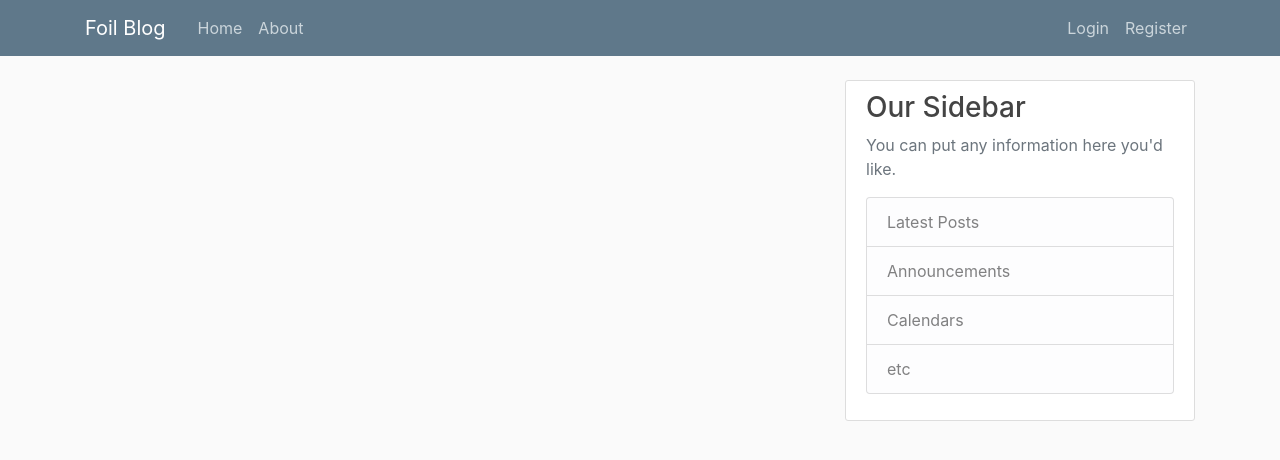
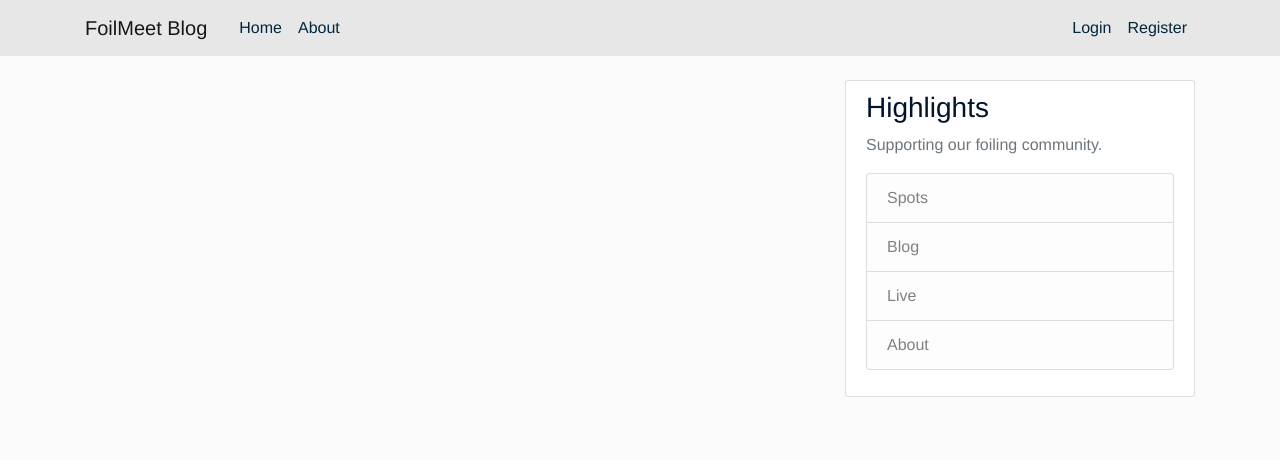
Before and after one commit to oposit/foilmeet, a Django app: page / in a window 1280 px wide. Shown: the top 460 px of the page. Run offline with Django 4.2, Linux system fonts and the light colour scheme; data that the repository does not hold is empty; some libraries are stand-ins or nearby versions.

Commit message:
Duplicate

```diff
--- a/foilmeet/blog/static/blog/main.css
+++ b/foilmeet/blog/static/blog/main.css
@@ -2,10 +2,15 @@ body {
     background: #fafafa;
     color: #333333;
     margin-top: 5rem;
+    font-family:"Helvetica Neue", Arial, sans-serif;
   }
 
   h1, h2, h3, h4, h5, h6 {
-    color: #444444;
+    color: #01142c;
+  }
+
+  a {
+    color: #000000;
   }
 
   ul {
@@ -13,15 +18,15 @@ body {
   }
 
   .bg-steel {
-    background-color: #5f788a;
+    background-color: #e7e7e7;
   }
 
   .site-header .navbar-nav .nav-link {
-    color: #cbd5db;
+    color: #01273d;
   }
 
   .site-header .navbar-nav .nav-link:hover {
-    color: #ffffff;
+    color: #000000;
   }
 
   .site-header .navbar-nav .nav-link.active {
@@ -41,7 +46,7 @@ body {
   }
 
   a.article-title:hover {
-    color: #428bca;
+    color: #111111;
     text-decoration: none;
   }
 
--- a/foilmeet/blog/templates/blog/base.html
+++ b/foilmeet/blog/templates/blog/base.html
@@ -13,16 +13,16 @@
     <link rel="stylesheet" type="text/css" href="{% static 'blog/main.css' %}">
 
     {% if title %}
-        <title>Foil Meet - {{ title }}</title>
+        <title>FoilMeet - {{ title }}</title>
     {% else %}
-        <title>Foil Meet</title>
+        <title>FoilMeet</title>
     {% endif %}
 </head>
 <body>
     <header class="site-header">
-      <nav class="navbar navbar-expand-md navbar-dark bg-steel fixed-top">
+      <nav class="navbar navbar-expand-md navbar-light bg-steel fixed-top">
         <div class="container">
-          <a class="navbar-brand mr-4" href="{% url 'blog-home' %}">Foil Blog</a>
+          <a class="navbar-brand  mr-4" href="{% url 'blog-home' %}">FoilMeet Blog</a>
           <button class="navbar-toggler" type="button" data-toggle="collapse" data-target="#navbarToggle" aria-controls="navbarToggle" aria-expanded="false" aria-label="Toggle navigation">
           <span class="navbar-toggler-icon"></span>
           </button>
@@ -60,13 +60,13 @@
         </div>
         <div class="col-md-4">
           <div class="content-section">
-            <h3>Our Sidebar</h3>
-            <p class='text-muted'>You can put any information here you'd like.
+            <h3>Highlights</h3>
+            <p class='text-muted'>Supporting our foiling community.
               <ul class="list-group">
-                <li class="list-group-item list-group-item-light">Latest Posts</li>
-                <li class="list-group-item list-group-item-light">Announcements</li>
-                <li class="list-group-item list-group-item-light">Calendars</li>
-                <li class="list-group-item list-group-item-light">etc</li>
+                <li class="list-group-item list-group-item-light">Spots</li>
+                <li class="list-group-item list-group-item-light">Blog</li>
+                <li class="list-group-item list-group-item-light">Live</li>
+                <li class="list-group-item list-group-item-light">About</li>
               </ul>
             </p>
           </div>
--- a/foilmeet/blog/templates/blog/home.html
+++ b/foilmeet/blog/templates/blog/home.html
@@ -17,21 +17,21 @@
     {% if is_paginated %}
 
       {% if page_obj.has_previous %}
-        <a class="btn btn-outline-info mb-4" href="?page=1">First</a>
-        <a class="btn btn-outline-info mb-4" href="?page={{ page_obj.previous_page_number }}">Previous</a>
+        <a class="btn btn-outline-dark mb-4" href="?page=1">First</a>
+        <a class="btn btn-outline-dark mb-4" href="?page={{ page_obj.previous_page_number }}">Previous</a>
       {% endif %}
 
       {% for num in page_obj.paginator.page_range %}
         {% if page_obj.number == num %}
-          <a class="btn btn-info mb-4" href="?page={{ num }}">{{ num }}</a>
+          <a class="btn btn-dark mb-4" href="?page={{ num }}">{{ num }}</a>
         {% elif num > page_obj.number|add:'-3' and num < page_obj.number|add:'3' %}
-          <a class="btn btn-outline-info mb-4" href="?page={{ num }}">{{ num }}</a>
+          <a class="btn btn-outline-dark mb-4" href="?page={{ num }}">{{ num }}</a>
         {% endif %}
       {% endfor %}
 
       {% if page_obj.has_next %}
-        <a class="btn btn-outline-info mb-4" href="?page={{ page_obj.next_page_number }}">Next</a>
-        <a class="btn btn-outline-info mb-4" href="?page={{ page_obj.paginator.num_pages }}">Last</a>
+        <a class="btn btn-outline-dark mb-4" href="?page={{ page_obj.next_page_number }}">Next</a>
+        <a class="btn btn-outline-dark mb-4" href="?page={{ page_obj.paginator.num_pages }}">Last</a>
       {% endif %}
 
     {% endif %}
--- a/foilmeet/foilmeet/settings.py
+++ b/foilmeet/foilmeet/settings.py
@@ -26,11 +26,11 @@ BASE_DIR = Path(__file__).resolve().parent.parent
 SECRET_KEY = 'django-insecure-^yhp^nifkdt&9m%i767)oqo6a^x!=&l3e*$6=t#@k&averauc='
 
 # SECURITY WARNING: don't run with debug turned on in production!
-DEBUG = False
+DEBUG = True
 
-ALLOWED_HOSTS = ['54.146.177.240','foilmeet.com','www.foilmeet.com']
+ALLOWED_HOSTS = ['127.0.0.1','54.146.177.240','foilmeet.com','www.foilmeet.com']
 
-CSRF_TRUSTED_ORIGINS = ['www.foilmeet.com', 'foilmeet.com']
+CSRF_TRUSTED_ORIGINS = ['https://www.foilmeet.com', 'https://foilmeet.com']
 CSRF_COOKIE_SECURE = True
 SESSION_COOKIE_SECURE = True
 SECURE_PROXY_SSL_HEADER = ('HTTP_X_FORWARDED_PROTO', 'https')
```
Also changed, not shown: foilmeet/blog/templates/blog/about.html (+9 -0 lines).
